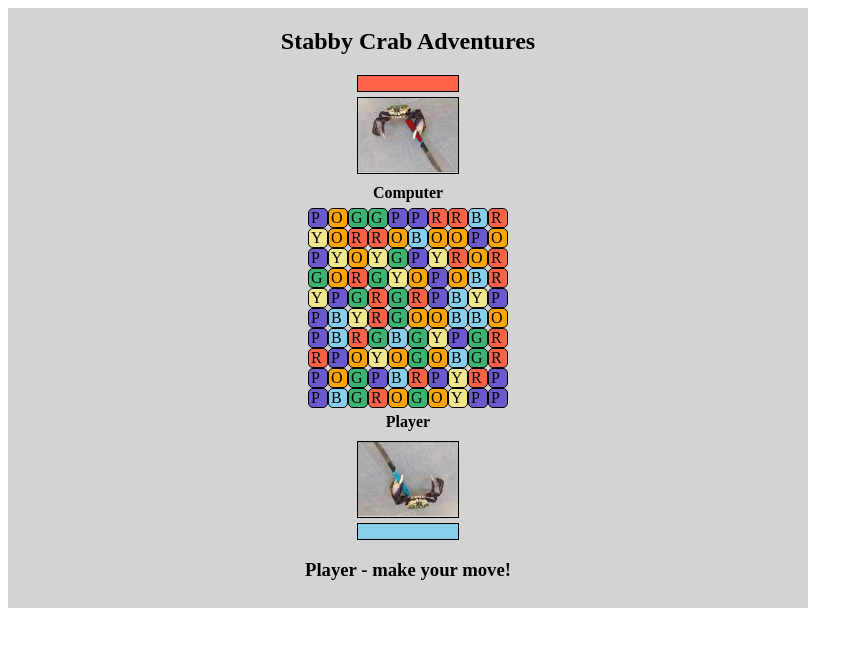
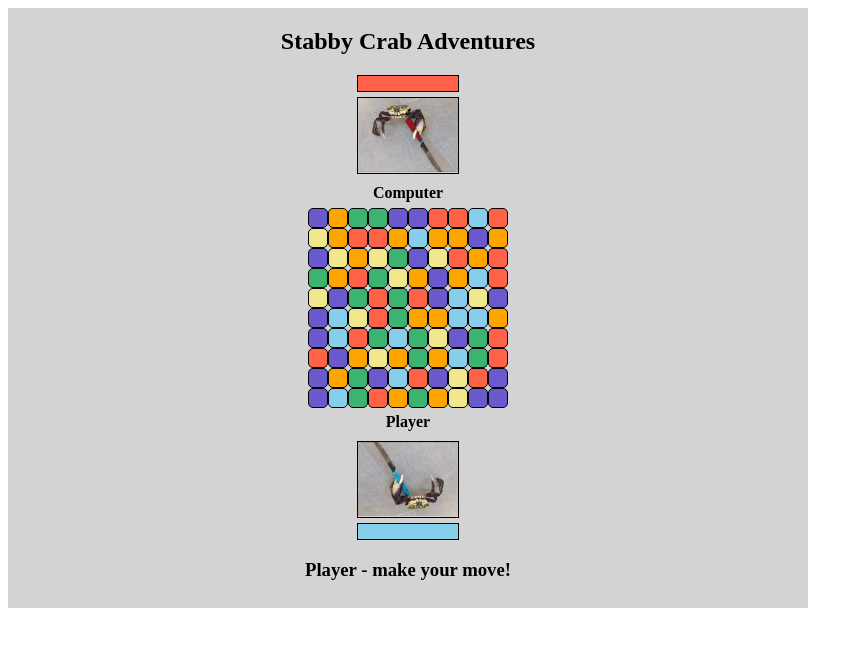
Before and after one commit to tnewell5/project-one, a plain HTML site: page index.html in a window 1280 px wide. Shown: the whole page, without its empty margins (0-863 px from the left). Drawn offline with Linux system fonts and the light colour scheme.

Commit message:
done with game omg

```diff
--- a/stabbyCrab.js
+++ b/stabbyCrab.js
@@ -438,14 +438,9 @@ function resetBoard() {
 //re-create board based on current tileArray:
 // when calling this function, make sure tileArray is current!
 function recreateBoard() {
-  //var tileSpanArray = gameBoard.querySelectorAll('.tile');
-  // for (var k = 0; k < tileArray.length; k +=1) {
-  //   gameBoard.removeChild(tileSpanArray[k]);
-  // }
   gameBoard.innerHTML = '';
 
   for (var j = 0; j < tileArray.length; j +=1) {
-    //tileSpanArray[j].innerText = tileArray[j];
     var tileSpan = document.createElement('span');
     tileSpan.innerText = tileArray[j];
     activateTile(tileSpan, j);
@@ -624,8 +619,6 @@ function matchedTiles() {
     }
   }
 
-  console.log("matchedTilesIndArray: " + matchedTilesIndArray);
-  console.log("matchedTilesLettersArray: " + matchedTilesLettersArray);
   //now loop over the matchedTilesIndArray and for every red tile reduce Computer's health
   //and for every blue tile reduce player's health:
   for (var letter of matchedTilesLettersArray) {
@@ -699,7 +692,11 @@ function playGame() {
     matchedTiles();
     makeMoveComputer();
     recreateBoard();
-    matchedTiles();
+
+    setTimeout(function() {
+      matchedTiles();
+    }, 2000);
+
   }, 2000);
 
 }
--- a/style.css
+++ b/style.css
@@ -77,30 +77,37 @@
 
 .tile:hover {
     border: 1px solid red;
+    cursor: pointer;
 }
 
 .red,.R {
   background-color: tomato;
+  color: tomato;
 }
 
 .blue,.B {
   background-color: skyblue;
+  color: skyblue;
 }
 
 .green,.G {
   background-color: mediumseagreen;
+  color: mediumseagreen;
 }
 
 .yellow,.Y {
   background-color: khaki;
+  color: khaki;
 }
 
 .purple,.P {
   background-color: slateblue;
+  color: slateblue;
 }
 
 .orange,.O {
   background-color: orange;
+  color: orange;
 }
 
 /*.computerColor {
```
